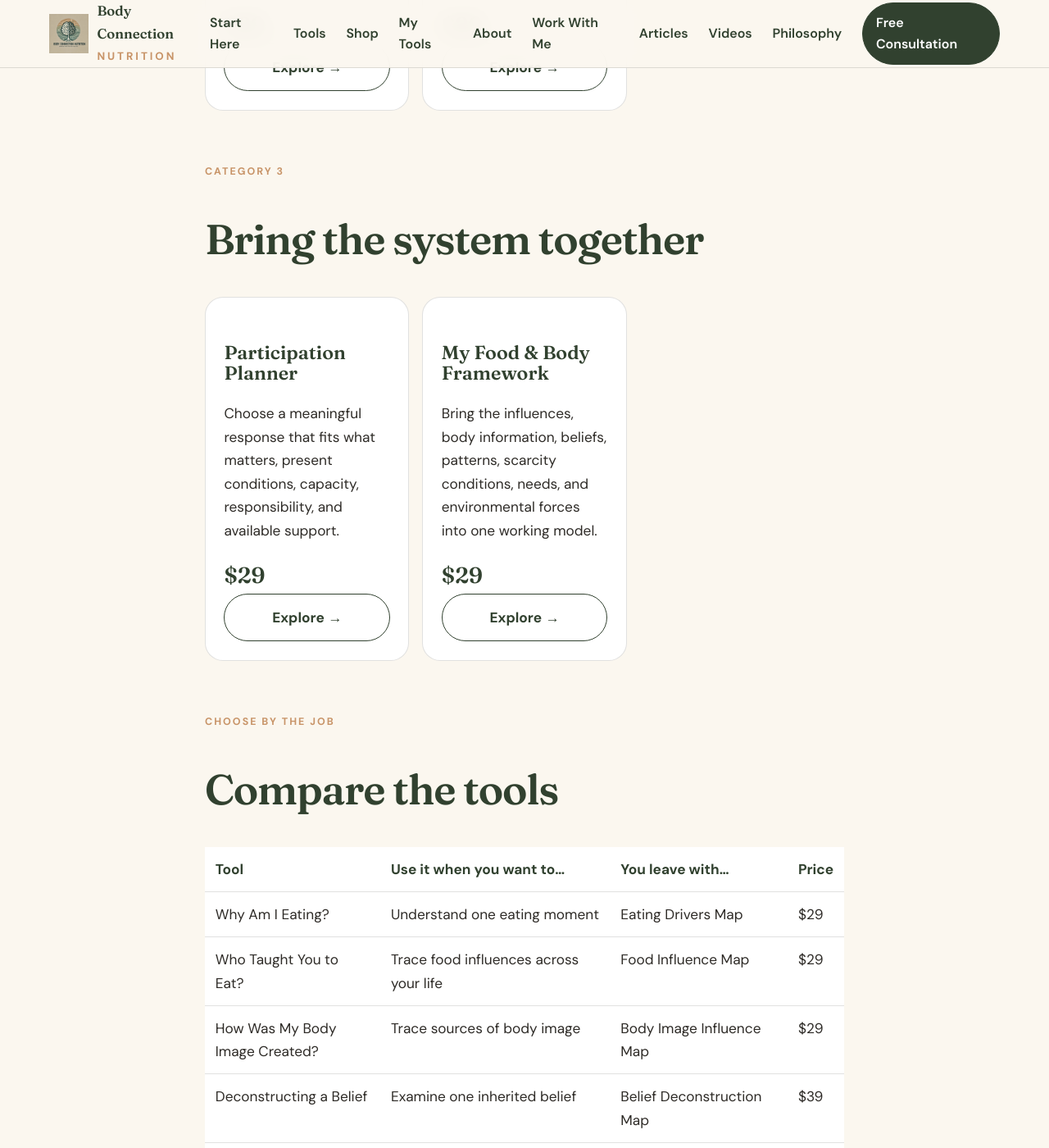
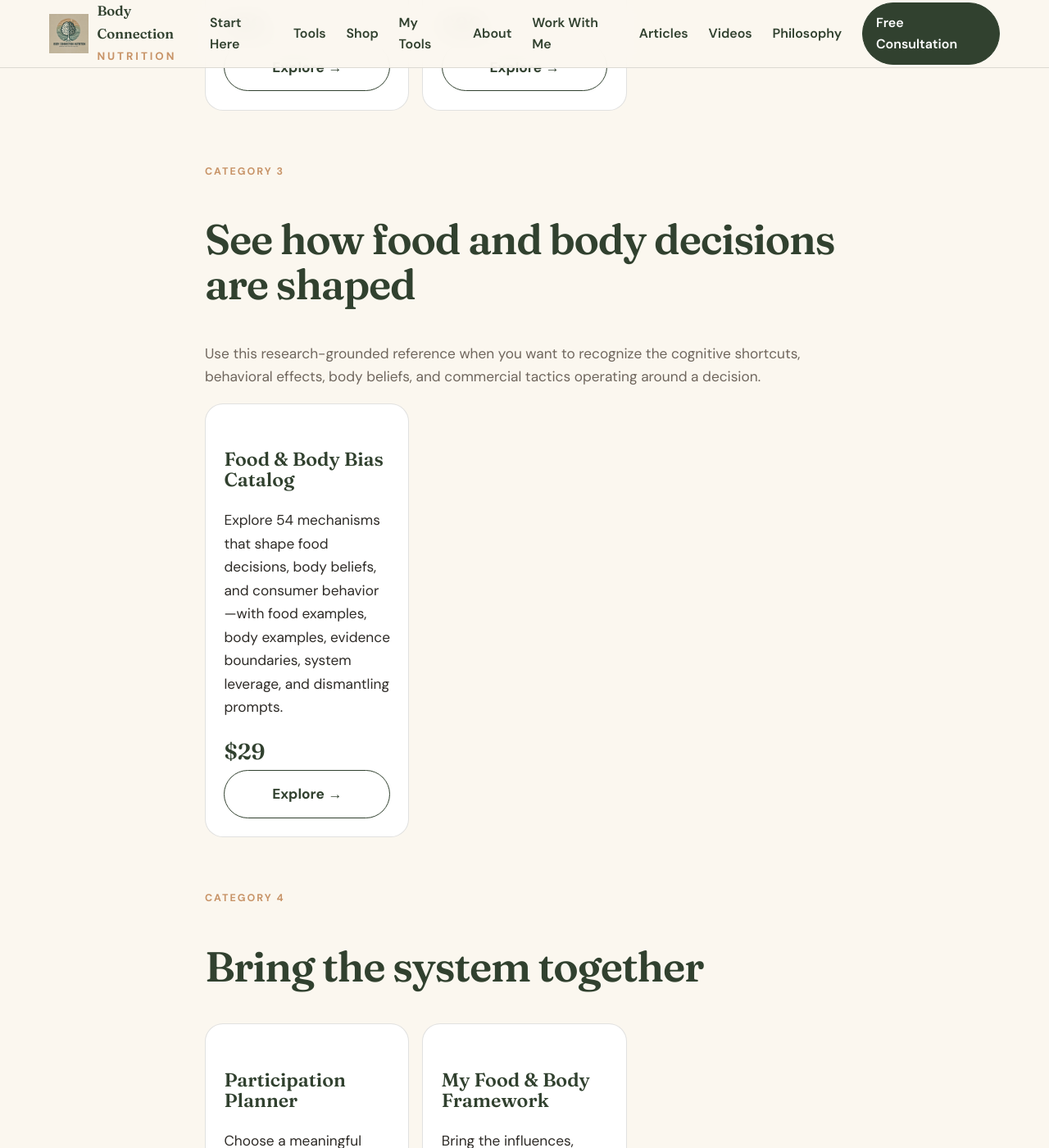
Before and after one commit to BodyConnectionNutrition/Nov-10-build, a Jekyll site: the page built from shop.md, in a window 1280 px wide and 1400 px high, scrolled down 5561 px. Shown: the whole window at 82% size. Built offline with Jekyll 4.4.1, drawn with Linux system fonts in a browser that asks for light colours; some of the changed text lies outside the part shown.

Commit message:
Add Food & Body Bias Catalog as paid digital tool

```diff
--- a/netlify/functions/access-auth.js
+++ b/netlify/functions/access-auth.js
@@ -110,7 +110,7 @@ function toolName(slug) {
     "how-was-my-body-image-created": "How Was My Body Image Created?", "deconstructing-a-belief": "Deconstructing a Belief",
     "behavior-sequence": "Behavior Sequence", "permission-and-scarcity": "Permission & Scarcity",
     "what-is-this-doing-for-me": "What Is This Doing for Me?", "choice-has-conditions": "Conditions & Responsibility Map",
-    "participation-planner": "Participation Planner", "my-food-and-body-framework": "My Food & Body Framework", "values-clarification": "Values Clarification"
+    "food-body-bias-catalog": "Food & Body Bias Catalog", "participation-planner": "Participation Planner", "my-food-and-body-framework": "My Food & Body Framework", "values-clarification": "Values Clarification"
   };
   return names[slug] || slug;
 }
--- /dev/null
+++ b/netlify/functions/private/food-body-bias-catalog.html
@@ -0,0 +1 @@
+<!doctype html><html lang="en"><head><meta charset="utf-8"><meta name="viewport" content="width=device-width,initial-scale=1"><meta name="robots" content="noindex,nofollow"><title>Food & Body Bias Catalog | Body Connection Nutrition</title><link rel="stylesheet" href="/assets/css/style.css"></head><body><main class="container" style="max-width:850px;padding:4rem 1.25rem"><p class="eyebrow">Your purchased reference</p><h1>Food &amp; Body Bias Catalog</h1><p>Download the complete 54-mechanism catalog in the format that works best for you.</p><div class="card-grid" style="margin:2rem 0"><article class="card"><h2>PDF edition</h2><p>Best for reading, printing, and keeping the layout intact.</p><p><a class="button" href="/.netlify/functions/download-catalog?format=pdf">Download PDF →</a></p></article><article class="card"><h2>Editable Word edition</h2><p>Best for notes, curriculum planning, and adapting material for your own use.</p><p><a class="button button-secondary" href="/.netlify/functions/download-catalog?format=docx">Download Word file →</a></p></article></div><p>This purchase is licensed for the buyer's personal or professional use. Please do not redistribute or resell the files.</p></main></body></html>
--- a/netlify/functions/shop-catalog.js
+++ b/netlify/functions/shop-catalog.js
@@ -1,4 +1,5 @@
 const TOOLS = {
+  "food-body-bias-catalog": { amount: 2900, name: "Food & Body Bias Catalog", file: "food-body-bias-catalog.html", page: "/food-body-bias-catalog/" },
   "why-am-i-eating": { priceEnv: "STRIPE_PRICE_ID", file: "why-am-i-eating.html", page: "/why-am-i-eating/" },
   "who-taught-you-to-eat": { priceEnv: "STRIPE_PRICE_WHO_TAUGHT_YOU_TO_EAT", file: "who-taught-you-to-eat.html", page: "/tools/who-taught-you-to-eat/" },
   "how-was-my-body-image-created": { priceEnv: "STRIPE_PRICE_BODY_IMAGE", file: "how-was-my-body-image-created.html", page: "/tools/how-was-my-body-image-created/" },
--- a/shop.md
+++ b/shop.md
@@ -10,7 +10,7 @@ intro: Choose one useful question, follow a connected path, or get the complete
 </style>
 
 <nav class="shop-jump" aria-label="Shop sections">
-  <a href="#start">Start here</a><a href="#collections">Collections</a><a href="#origins">Origins & beliefs</a><a href="#patterns">Eating patterns</a><a href="#integration">Integration</a><a href="#compare">Compare</a><a href="/purchase-support/">Purchase help</a>
+  <a href="#start">Start here</a><a href="#collections">Collections</a><a href="#origins">Origins & beliefs</a><a href="#patterns">Eating patterns</a><a href="#reference">Reference library</a><a href="#integration">Integration</a><a href="#compare">Compare</a><a href="/purchase-support/">Purchase help</a>
 </nav>
 
 <div class="card" style="margin:0 0 2rem"><strong>Questions before or after purchase?</strong> Read how access, devices, browser data, refunds, privacy, and eating-disorder considerations work. <a href="/purchase-support/">Open Purchase Help →</a></div>
@@ -57,8 +57,10 @@ intro: Choose one useful question, follow a connected path, or get the complete
 <article class="product-card"><h3>Conditions &amp; Responsibility Map</h3><p>Map contributing conditions, locate responsibility, and distinguish responsibility from practical control.</p><span class="price">$29</span><a class="button button-secondary" href="/tools/choice-has-conditions/">Explore →</a></article>
 </div></section>
 
-<section id="integration" style="margin-top:4rem"><p class="eyebrow">Category 3</p><h2>Bring the system together</h2><div class="product-grid"><article class="product-card"><h3>Participation Planner</h3><p>Choose a meaningful response that fits what matters, present conditions, capacity, responsibility, and available support.</p><span class="price">$29</span><a class="button button-secondary" href="/tools/participation-planner/">Explore →</a></article><article class="product-card"><h3>My Food & Body Framework</h3><p>Bring the influences, body information, beliefs, patterns, scarcity conditions, needs, and environmental forces into one working model.</p><span class="price">$29</span><a class="button button-secondary" href="/tools/my-food-and-body-framework/">Explore →</a></article></div></section>
+<section id="reference" style="margin-top:4rem"><p class="eyebrow">Category 3</p><h2>See how food and body decisions are shaped</h2><p class="category-note">Use this research-grounded reference when you want to recognize the cognitive shortcuts, behavioral effects, body beliefs, and commercial tactics operating around a decision.</p><div class="product-grid"><article class="product-card"><h3>Food &amp; Body Bias Catalog</h3><p>Explore 54 mechanisms that shape food decisions, body beliefs, and consumer behavior—with food examples, body examples, evidence boundaries, system leverage, and dismantling prompts.</p><span class="price">$29</span><a class="button button-secondary" href="/food-body-bias-catalog/">Explore →</a></article></div></section>
+
+<section id="integration" style="margin-top:4rem"><p class="eyebrow">Category 4</p><h2>Bring the system together</h2><div class="product-grid"><article class="product-card"><h3>Participation Planner</h3><p>Choose a meaningful response that fits what matters, present conditions, capacity, responsibility, and available support.</p><span class="price">$29</span><a class="button button-secondary" href="/tools/participation-planner/">Explore →</a></article><article class="product-card"><h3>My Food & Body Framework</h3><p>Bring the influences, body information, beliefs, patterns, scarcity conditions, needs, and environmental forces into one working model.</p><span class="price">$29</span><a class="button button-secondary" href="/tools/my-food-and-body-framework/">Explore →</a></article></div></section>
 
 <section id="compare" style="margin-top:4rem"><p class="eyebrow">Choose by the job</p><h2>Compare the tools</h2><div class="comparison-wrap"><table class="comparison"><thead><tr><th>Tool</th><th>Use it when you want to…</th><th>You leave with…</th><th>Price</th></tr></thead><tbody>
 <tr><td>Why Am I Eating?</td><td>Understand one eating moment</td><td>Eating Drivers Map</td><td>$29</td></tr><tr><td>Who Taught You to Eat?</td><td>Trace food influences across your life</td><td>Food Influence Map</td><td>$29</td></tr><tr><td>How Was My Body Image Created?</td><td>Trace sources of body image</td><td>Body Image Influence Map</td><td>$29</td></tr><tr><td>Deconstructing a Belief</td><td>Examine one inherited belief</td><td>Belief Deconstruction Map</td><td>$39</td></tr><tr><td>Values Clarification</td><td>Separate values from rules</td><td>Values map and flexible experiment</td><td>$29</td></tr><tr><td>Behavior Sequence</td><td>Restore what happened before and after</td><td>Behavior Sequence Map</td><td>$29</td></tr><tr><td>Permission & Scarcity</td><td>Examine urgency and deprivation</td><td>Scarcity & Permission Map</td><td>$29</td></tr><tr><td>What Is This Doing for Me?</td><td>Understand a pattern's possible function</td><td>Function Map</td><td>$29</td></tr><tr><td>Conditions &amp; Responsibility Map</td><td>Separate causation, responsibility, and control</td><td>Conditions &amp; Responsibility Map</td><td>$29</td></tr><tr><td>Participation Planner</td><td>Choose a meaningful response within present conditions</td><td>Working Participation Plan</td><td>$29</td></tr><tr><td>My Food & Body Framework</td><td>Integrate the major pieces</td><td>Personal working framework</td><td>$29</td></tr>
-</tbody></table></div><p class="shop-detail">All products are educational tools, not psychotherapy, diagnosis, or individualized medical treatment. Purchases are one-time and include ongoing access to the current version.</p></section>
+<tr><td>Food &amp; Body Bias Catalog</td><td>Recognize biases and system tactics shaping food and body beliefs</td><td>54-mechanism research catalog with dismantling prompts</td><td>$29</td></tr></tbody></table></div><p class="shop-detail">All products are educational tools, not psychotherapy, diagnosis, or individualized medical treatment. Purchases are one-time and include ongoing access to the current version.</p></section>
```
Also changed, not shown: food-body-bias-catalog.md (added, +68 -0 lines), netlify/functions/download-catalog.js (added, +19 -0 lines), 2 other files.
